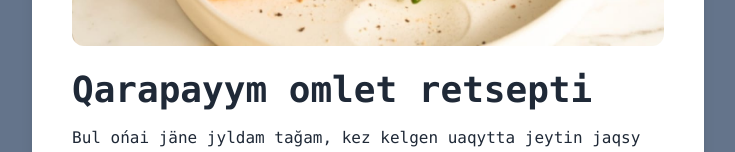
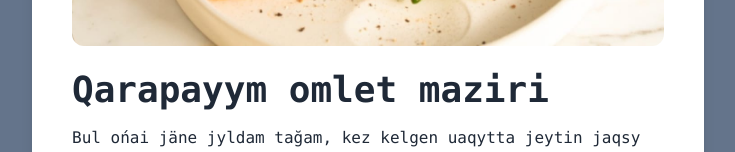
Before and after one commit to para17sat/hunter, a plain HTML site: page index.html in a window 1280 px wide. Shown: the part 289-441 px from the top of the page, without its empty margins (272-1007 px from the left). Drawn offline with nearby package versions, Linux system fonts and the light colour scheme.

Commit message:
Update index.html

```diff
--- a/index.html
+++ b/index.html
@@ -10,7 +10,7 @@
   <main id="main">
     <article id="article">
       <img id="image" src="image-omelette.jpeg" alt="Omelette" />
-      <h1 id="title">Qarapayym omlet retsepti</h1>
+      <h1 id="title">Qarapayym omlet maziri</h1>
       <p id="description">
         Bul ońai jäne jyldam tağam, kez kelgen uaqytta jeytin jaqsy tańdau. Klassikalyq omlet – bul jaqsı
         pisirilgen jumyrtqany qamtityn tağam, qalaýyñız boyınşa irmishik, kökönister nemese etpen tolıtırlady.
```
